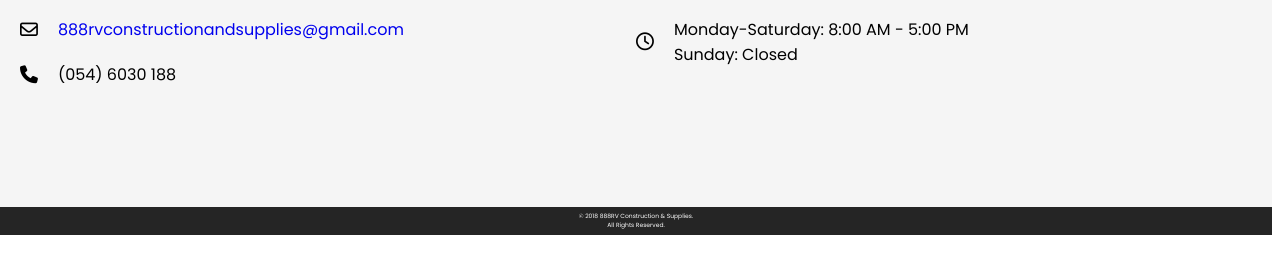
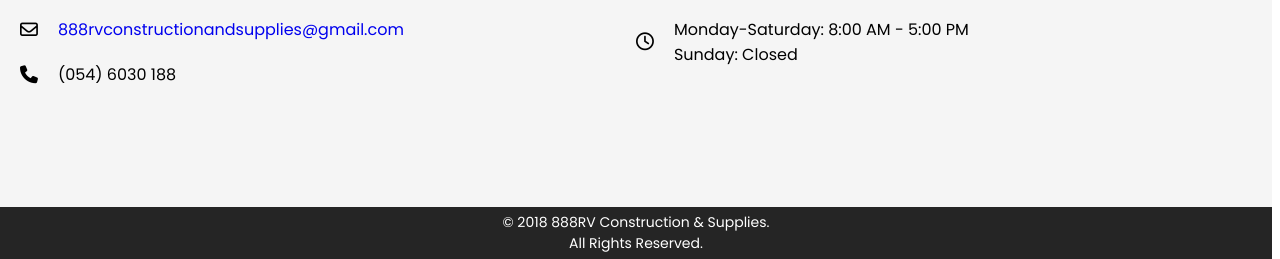
Before and after one commit to 888RV-Construction-Supplies/888RV-Construction-Supplies, a plain HTML site: page index.html in a window 1280 px wide. Shown: the part 5309-5568 px from the top of the page. Before the commit the page ends 5544 px from the top, so only its background shows below. Drawn offline with nearby package versions, Linux system fonts and the light colour scheme; a web font is replaced by a local one.

Commit message:
Update style.css

```diff
--- a/style.css
+++ b/style.css
@@ -517,7 +517,7 @@ header .navbar {
 .footer-section :where(.copyright-text, .copyright) {
     color: var(--white-color);
     transition: 0.2s ease;
-    font-size: 0.09em;
+    font-size: 0.875em;
 }
 
 /* Responsive media query code for max width 1024px */
```
